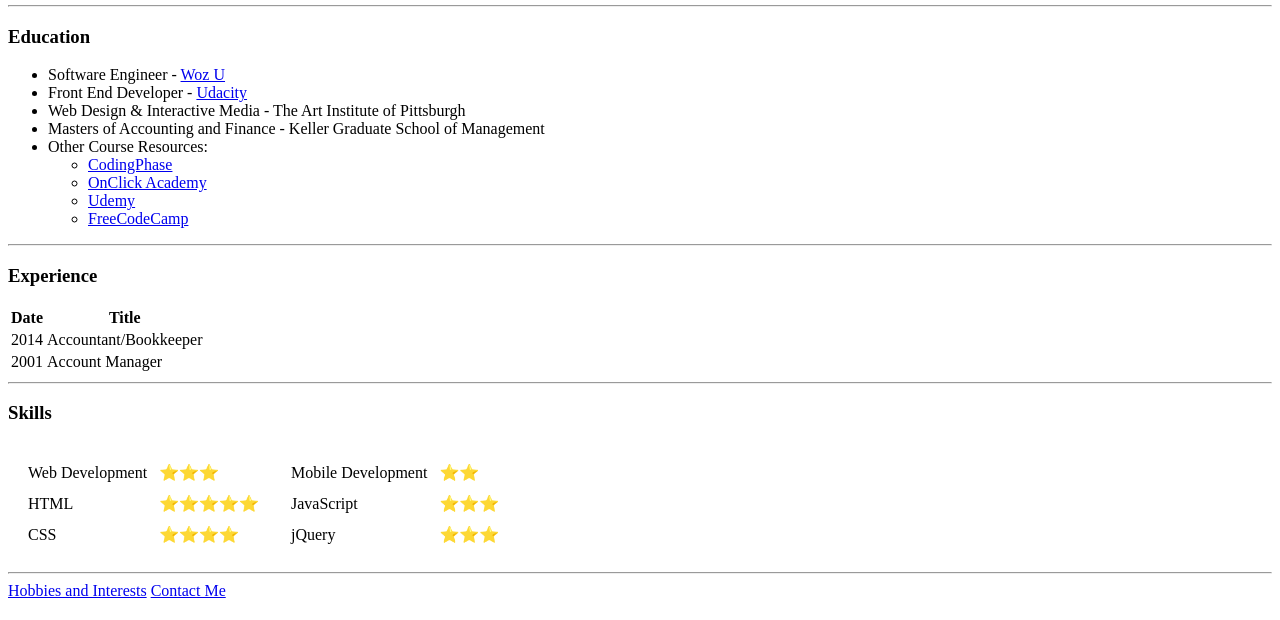
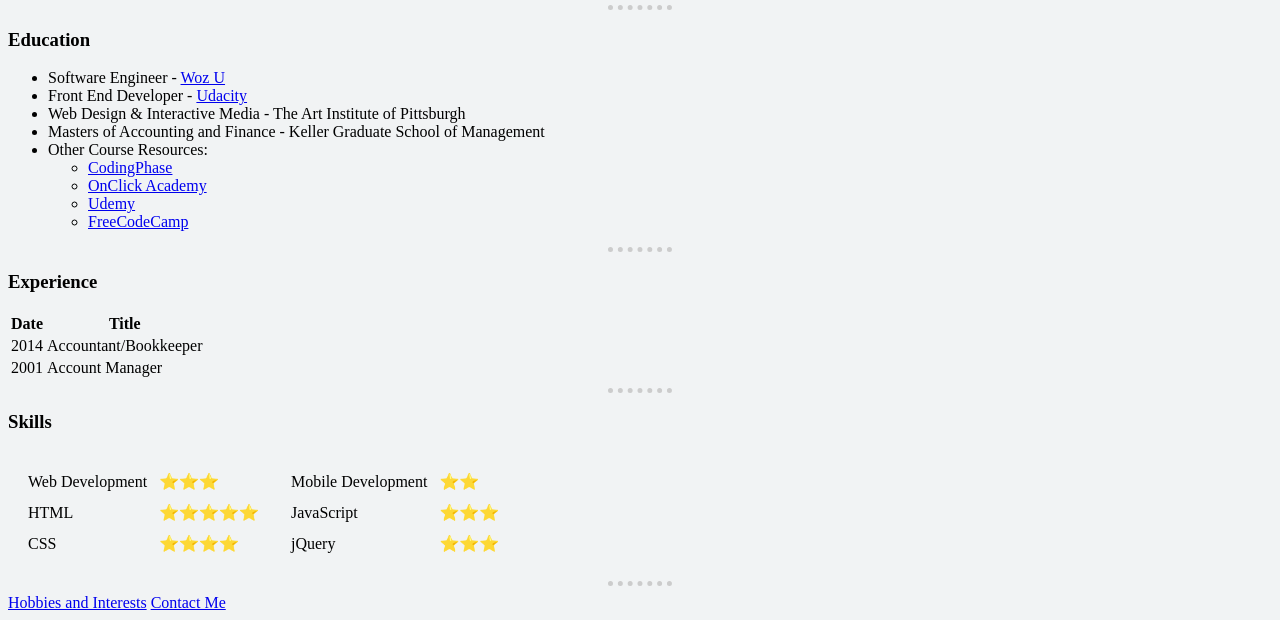
Before and after one commit to Jonesdl-2785/HTML---Personal-Website, a plain HTML site: page index.html in a window 1280 px wide. Shown: the part 201-821 px from the top of the page. Drawn offline with Linux system fonts and the light colour scheme.

Commit message:
Updated css

```diff
--- a/css/main.css
+++ b/css/main.css
@@ -0,0 +1,18 @@
+/*
+* {
+  margin: 0;
+  padding: 0;
+}
+*/
+
+body {
+  background-color: #f1f3f4;
+}
+
+hr {
+  width: 5%;
+  /* height: 2px; */
+  border-style: dotted none none;
+  border-color: #cccccc;
+  border-width: 5px;
+}
--- a/index.html
+++ b/index.html
@@ -9,7 +9,7 @@
   <meta name="viewport" content="width=device-width, initial-scale=1.0">
 
   <title>Diane's Personal Website</title>
-
+  <link rel="stylesheet" href="/css/main.css">
 </head>
 
 <body>
```
Also changed, not shown: contact/contactme.html (+1 -0 lines), hobbies.html (+1 -0 lines).
